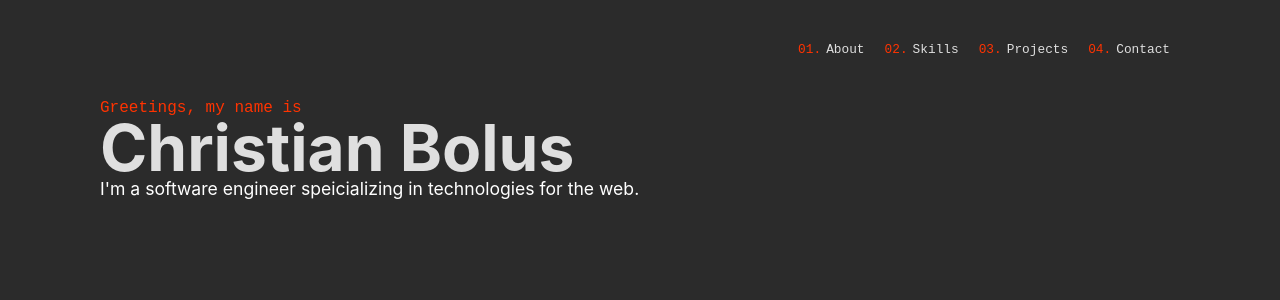
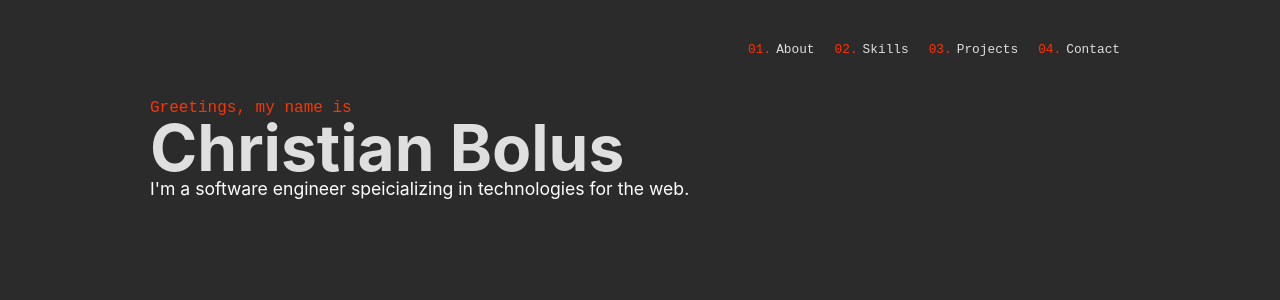
Before and after one commit to christianjbolus/portfolio_v2, a Svelte app: page / in a window 1280 px wide. Shown: the top 300 px of the page. Built offline with nearby package versions, Linux system fonts and the light colour scheme.

Commit message:
Increase padding on main container

```diff
--- a/src/components/App.svelte
+++ b/src/components/App.svelte
@@ -10,6 +10,6 @@
 
 <style>
 	main {
-		padding: 0 100px;
+		padding: 0 150px;
 	}
 </style>
```
